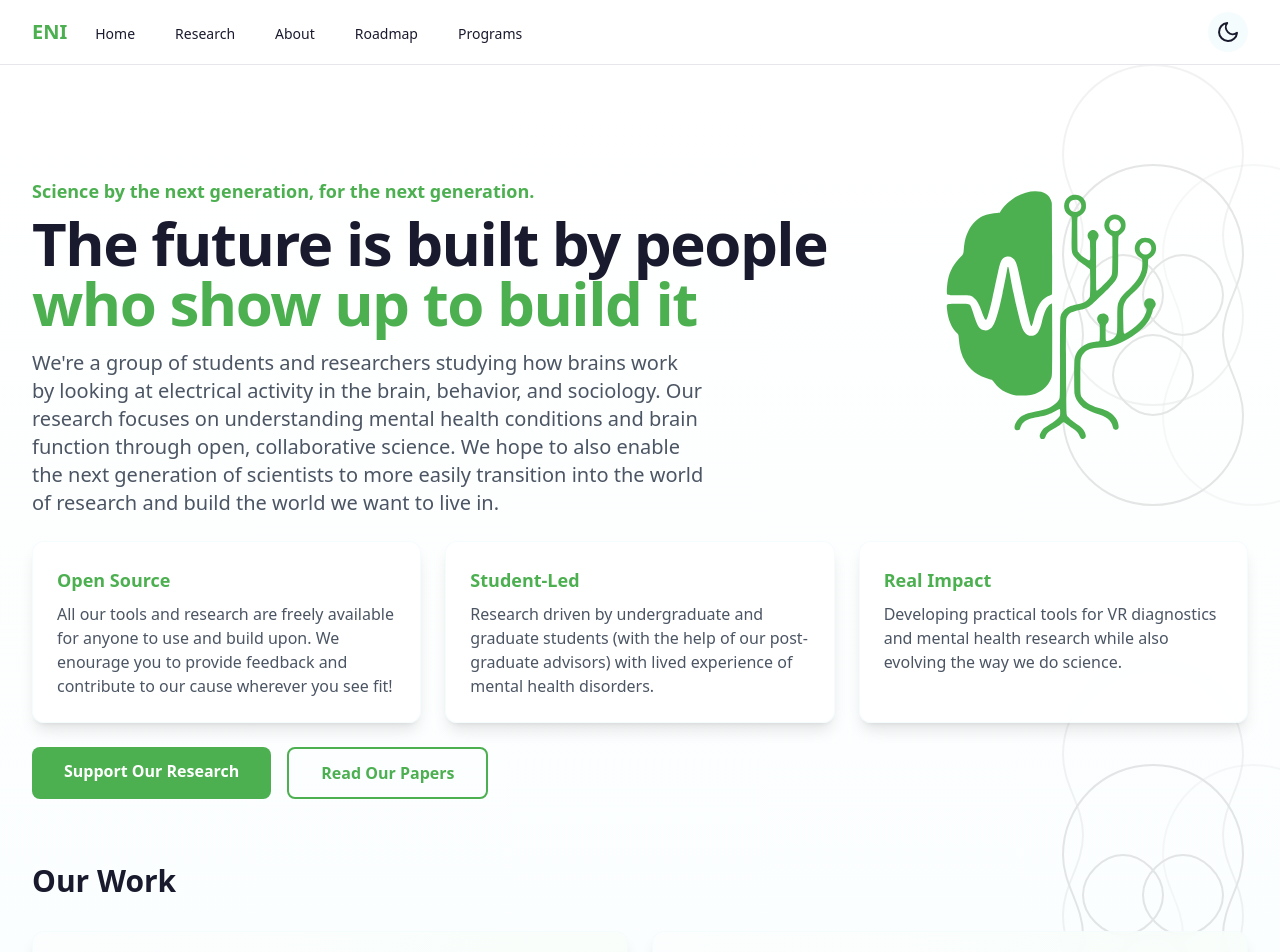
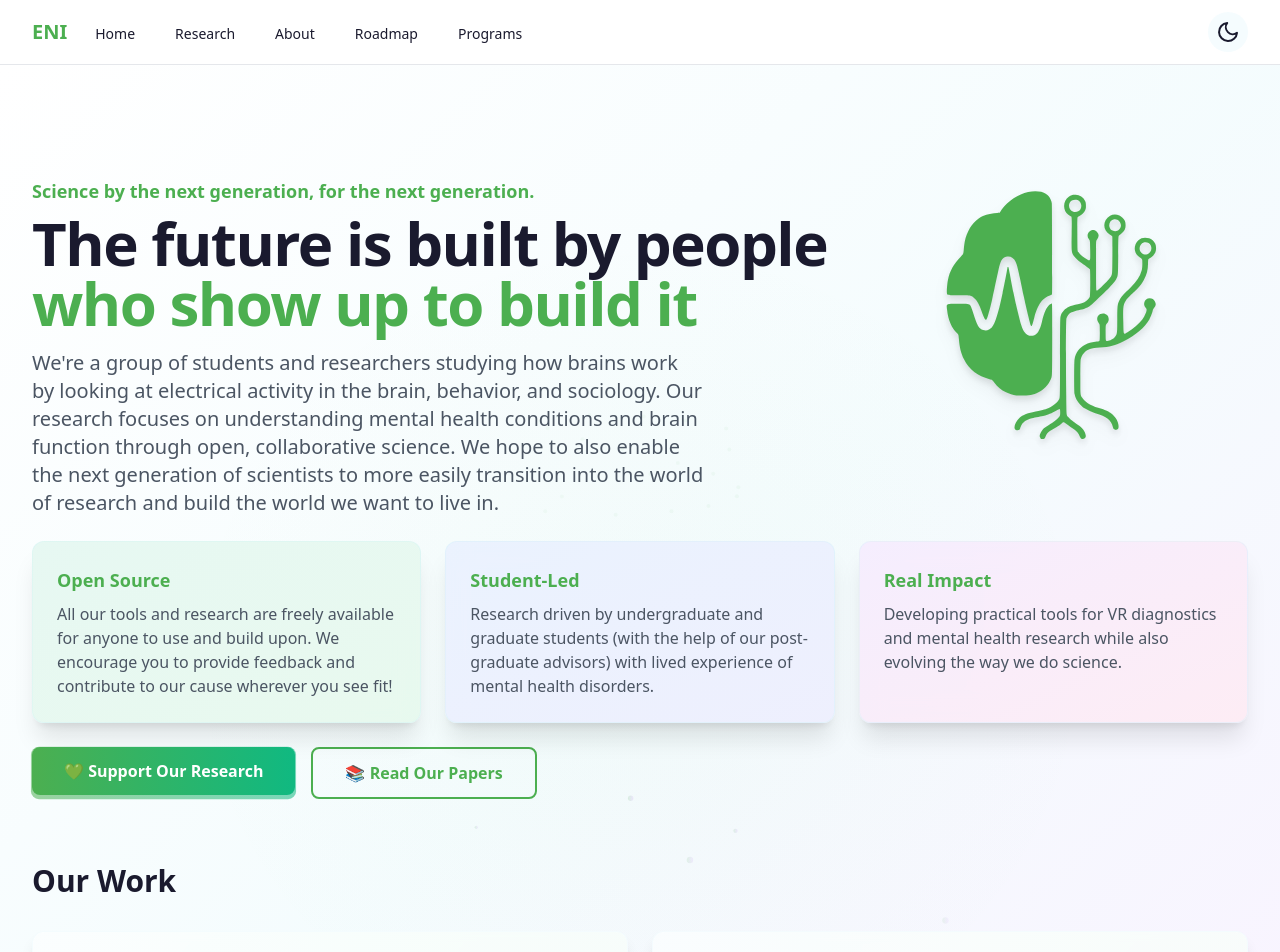
Before and after one commit to expressionneuroscienceinstitute/next-site, a Next.js app: page / in a window 1280 px wide. Shown: the top 952 px of the page. Built offline with nearby package versions, Linux system fonts and the light colour scheme.

Commit message:
Add enhanced hero section with neuron-inspired animations
Co-authored-by: ankziety <7530079+ankziety@users.noreply.github.com>

```diff
--- /dev/null
+++ b/src/components/FloatingParticles.tsx
@@ -0,0 +1,41 @@
+'use client'
+
+import { motion } from 'framer-motion'
+
+export default function FloatingParticles() {
+  const particles = Array.from({ length: 20 }, (_, i) => ({
+    id: i,
+    delay: Math.random() * 10,
+    duration: 15 + Math.random() * 10,
+    x: Math.random() * 100,
+    size: Math.random() * 6 + 2,
+  }))
+
+  return (
+    <div className="absolute inset-0 overflow-hidden pointer-events-none">
+      {particles.map((particle) => (
+        <motion.div
+          key={particle.id}
+          className="absolute rounded-full bg-gradient-to-r from-accent-light/30 to-purple-light/30 dark:from-accent-dark/20 dark:to-purple-dark/20"
+          style={{
+            width: particle.size,
+            height: particle.size,
+            left: `${particle.x}%`,
+          }}
+          animate={{
+            y: [1000, -100],
+            x: [0, Math.random() * 200 - 100],
+            opacity: [0, 0.7, 0.7, 0],
+            scale: [1, 1.2, 1],
+          }}
+          transition={{
+            duration: particle.duration,
+            delay: particle.delay,
+            repeat: Infinity,
+            ease: "linear",
+          }}
+        />
+      ))}
+    </div>
+  )
+}
--- a/src/components/Hero.tsx
+++ b/src/components/Hero.tsx
@@ -3,7 +3,10 @@
 import { motion } from 'framer-motion'
 import Link from 'next/link'
 import Image from 'next/image'
+import { useState, useEffect } from 'react'
 import ProgramCard from './ProgramCard'
+import NeuralBackground from './NeuralBackground'
+import FloatingParticles from './FloatingParticles'
 
 const programs = [
   {
@@ -20,33 +23,106 @@ const programs = [
 ]
 
 export default function Hero() {
+  const [mousePosition, setMousePosition] = useState({ x: 0, y: 0 })
+  const [isHovering, setIsHovering] = useState(false)
+
+  useEffect(() => {
+    const handleMouseMove = (e: MouseEvent) => {
+      setMousePosition({ x: e.clientX, y: e.clientY })
+    }
+
+    window.addEventListener('mousemove', handleMouseMove)
+    return () => window.removeEventListener('mousemove', handleMouseMove)
+  }, [])
+
   return (
-    <div className="relative overflow-hidden bg-gradient-to-b from-background-light to-secondary/10 dark:from-background-dark dark:to-purple-dark/10">
-      <div className="max-w-7xl mx-auto">
-        <div className="relative z-10 pb-8 sm:pb-16 md:pb-20 lg:w-full lg:pb-28 xl:pb-32">
+    <div className="relative overflow-hidden bg-gradient-to-br from-background-light via-secondary/20 to-purple-light/10 dark:from-background-dark dark:via-purple-dark/10 dark:to-accent-dark/5 min-h-screen">
+      {/* Neural Background Animation */}
+      <NeuralBackground />
+
+      {/* Floating Particles */}
+      <FloatingParticles />
+
+      {/* Animated Background Gradient */}
+      <motion.div
+        className="absolute inset-0 bg-gradient-radial from-accent-light/5 via-transparent to-transparent dark:from-accent-dark/5"
+        animate={{
+          scale: [1, 1.1, 1],
+          opacity: [0.3, 0.5, 0.3],
+        }}
+        transition={{
+          duration: 8,
+          repeat: Infinity,
+          ease: "easeInOut",
+        }}
+      />
+
+      <div className="max-w-7xl mx-auto relative z-10">
+        <div className="relative pb-8 sm:pb-16 md:pb-20 lg:w-full lg:pb-28 xl:pb-32">
           <main className="mt-10 mx-auto max-w-7xl px-4 sm:mt-12 sm:px-6 md:mt-16 lg:mt-20 lg:px-8 xl:mt-28">
-            {/* Title Section */}
+            {/* Title Section with Enhanced Animations */}
             <div className="sm:text-center lg:text-left relative">
               <motion.div
-                initial={{ opacity: 0, y: 20 }}
+                initial={{ opacity: 0, y: 30 }}
                 animate={{ opacity: 1, y: 0 }}
-                transition={{ duration: 0.8 }}
+                transition={{ duration: 1, ease: "easeOut" }}
               >
-                <span className="text-accent-light dark:text-accent-dark font-semibold text-lg">
+                <motion.span
+                  className="text-accent-light dark:text-accent-dark font-semibold text-lg"
+                  whileHover={{ scale: 1.05 }}
+                  transition={{ type: "spring", stiffness: 400, damping: 10 }}
+                >
                   Science by the next generation, for the next generation.
-                </span>
-                <h1 className="mt-2 text-4xl tracking-tight font-extrabold text-text-light dark:text-text-dark sm:text-5xl md:text-6xl">
-                  <span className="block">The future is built by people</span>
-                  <span className="block text-accent-light dark:text-accent-dark">who show up to build it</span>
-                </h1>
+                </motion.span>
+
+                <motion.h1
+                  className="mt-2 text-4xl tracking-tight font-extrabold text-text-light dark:text-text-dark sm:text-5xl md:text-6xl"
+                  style={{
+                    transform: `translate(${mousePosition.x * 0.01}px, ${mousePosition.y * 0.01}px)`,
+                  }}
+                >
+                  <motion.span
+                    className="block"
+                    initial={{ opacity: 0, x: -50 }}
+                    animate={{ opacity: 1, x: 0 }}
+                    transition={{ duration: 0.8, delay: 0.3 }}
+                  >
+                    The future is built by people
+                  </motion.span>
+                  <motion.span
+                    className="block text-accent-light dark:text-accent-dark"
+                    initial={{ opacity: 0, x: 50 }}
+                    animate={{ opacity: 1, x: 0 }}
+                    transition={{ duration: 0.8, delay: 0.5 }}
+                    whileHover={{
+                      scale: 1.02,
+                      textShadow: "0px 0px 20px rgba(76, 175, 80, 0.5)",
+                    }}
+                  >
+                    who show up to build it
+                  </motion.span>
+                </motion.h1>
               </motion.div>
 
-              {/* ENI Logo - External file with proper dark mode support */}
+              {/* Enhanced Logo with Interactive Effects */}
               <motion.div
-                initial={{ opacity: 0, x: 50 }}
-                animate={{ opacity: 1, x: 0 }}
-                transition={{ duration: 0.8, delay: 0.4 }}
+                initial={{ opacity: 0, scale: 0.8, rotate: -10 }}
+                animate={{ opacity: 1, scale: 1, rotate: 0 }}
+                transition={{ duration: 1, delay: 0.6, type: "spring", stiffness: 100 }}
                 className="hidden lg:block absolute -top-10 right-10 md:right-5 sm:right-0"
+                whileHover={{
+                  scale: 1.1,
+                  rotate: 5,
+                  filter: "drop-shadow(0 0 20px rgba(76, 175, 80, 0.4))",
+                }}
+                onHoverStart={() => setIsHovering(true)}
+                onHoverEnd={() => setIsHovering(false)}
+              >
+                <motion.div
+                  animate={isHovering ? {
+                    rotate: [0, 10, -10, 0],
+                  } : {}}
+                  transition={{ duration: 0.6, ease: "easeInOut" }}
                 >
                   <Image
                     src="/logos/ENI_logo_pink_vector.svg"
@@ -54,91 +130,154 @@ export default function Hero() {
                     width={350}
                     height={350}
                     priority
+                    className="drop-shadow-lg"
                   />
+                </motion.div>
               </motion.div>
             </div>
 
-            {/* Content Section (paragraph, cards, buttons) */}
+            {/* Content Section with Staggered Animations */}
             <div className="mt-4">
               <motion.p
                 initial={{ opacity: 0, y: 20 }}
                 animate={{ opacity: 1, y: 0 }}
-                transition={{ duration: 0.8, delay: 0.2 }}
+                transition={{ duration: 0.8, delay: 0.8 }}
                 className="text-base text-gray-600 dark:text-gray-300 sm:text-lg md:text-xl lg:max-w-2xl"
               >
                 We&apos;re a group of students and researchers studying how brains work by looking at electrical activity in the brain, behavior, and sociology. Our research focuses on understanding mental health conditions and brain function through open, collaborative science. We hope to also enable the next generation of scientists to more easily transition into the world of research and build the world we want to live in.
               </motion.p>
 
+              {/* Enhanced Feature Cards */}
               <motion.section
+                initial={{ opacity: 0, y: 30 }}
+                animate={{ opacity: 1, y: 0 }}
+                transition={{ duration: 0.8, delay: 1 }}
+                className="mt-6 grid grid-cols-1 gap-4 sm:grid-cols-3 sm:gap-6"
+                aria-label="Key features and organization values"
+                role="region"
+              >
+                {[
+                  {
+                    title: "Open Source",
+                    content: "All our tools and research are freely available for anyone to use and build upon. We encourage you to provide feedback and contribute to our cause wherever you see fit!",
+                    gradient: "from-emerald-500/10 to-green-500/10 dark:from-emerald-400/10 dark:to-green-400/10"
+                  },
+                  {
+                    title: "Student-Led",
+                    content: "Research driven by undergraduate and graduate students (with the help of our post-graduate advisors) with lived experience of mental health disorders.",
+                    gradient: "from-blue-500/10 to-indigo-500/10 dark:from-blue-400/10 dark:to-indigo-400/10"
+                  },
+                  {
+                    title: "Real Impact",
+                    content: "Developing practical tools for VR diagnostics and mental health research while also evolving the way we do science.",
+                    gradient: "from-purple-500/10 to-pink-500/10 dark:from-purple-400/10 dark:to-pink-400/10"
+                  }
+                ].map((feature, index) => (
+                  <motion.article
+                    key={feature.title}
+                    className={`bg-white/90 dark:bg-background-dark/70 backdrop-blur-md rounded-xl p-6 shadow-xl border border-secondary/30 dark:border-purple-dark/30 bg-gradient-to-br ${feature.gradient} hover:shadow-2xl transition-all duration-300`}
                     initial={{ opacity: 0, y: 20 }}
                     animate={{ opacity: 1, y: 0 }}
-                transition={{ duration: 0.8, delay: 0.4 }}
-                className="mt-6 grid grid-cols-1 gap-4 sm:grid-cols-3 sm:gap-6"
-                aria-label="Key features"
+                    transition={{ duration: 0.6, delay: 1.2 + index * 0.1 }}
+                    whileHover={{
+                      scale: 1.02,
+                      y: -5,
+                      boxShadow: "0 20px 40px rgba(0,0,0,0.1)",
+                    }}
                   >
-                <article className="bg-white/80 dark:bg-background-dark/50 backdrop-blur-sm rounded-xl p-6 shadow-lg border border-secondary/20 dark:border-purple-dark/20">
-                  <h3 className="text-accent-light dark:text-accent-dark font-semibold text-lg mb-2">Open Source</h3>
-                  <p className="text-gray-600 dark:text-gray-300">All our tools and research are freely available for anyone to use and build upon. We enourage you to provide feedback and contribute to our cause wherever you see fit!</p>
-                </article>
-                <article className="bg-white/80 dark:bg-background-dark/50 backdrop-blur-sm rounded-xl p-6 shadow-lg border border-secondary/20 dark:border-purple-dark/20">
-                  <h3 className="text-accent-light dark:text-accent-dark font-semibold text-lg mb-2">Student-Led</h3>
-                  <p className="text-gray-600 dark:text-gray-300">Research driven by undergraduate and graduate students (with the help of our post-graduate advisors) with lived experience of mental health disorders.</p>
-                </article>
-                <article className="bg-white/80 dark:bg-background-dark/50 backdrop-blur-sm rounded-xl p-6 shadow-lg border border-secondary/20 dark:border-purple-dark/20">
-                  <h3 className="text-accent-light dark:text-accent-dark font-semibold text-lg mb-2">Real Impact</h3>
-                  <p className="text-gray-600 dark:text-gray-300">Developing practical tools for VR diagnostics and mental health research while also evolving the way we do science.</p>
-                </article>
+                    <motion.h3
+                      className="text-accent-light dark:text-accent-dark font-semibold text-lg mb-2"
+                      whileHover={{ scale: 1.05 }}
+                    >
+                      {feature.title}
+                    </motion.h3>
+                    <p className="text-gray-600 dark:text-gray-300">{feature.content}</p>
+                  </motion.article>
+                ))}
               </motion.section>
 
+              {/* Enhanced Call-to-Action Buttons */}
               <motion.div
                 initial={{ opacity: 0, y: 20 }}
                 animate={{ opacity: 1, y: 0 }}
-                transition={{ duration: 0.8, delay: 0.6 }}
+                transition={{ duration: 0.8, delay: 1.5 }}
                 className="mt-6 flex justify-center sm:justify-center lg:justify-start gap-4"
               >
+                <motion.div
+                  whileHover={{ scale: 1.05 }}
+                  whileTap={{ scale: 0.95 }}
+                  className="relative"
+                >
+                  {/* Pulsing effect for donation button */}
+                  <motion.div
+                    className="absolute inset-0 rounded-lg bg-gradient-to-r from-accent-light to-emerald-500 dark:from-accent-dark dark:to-emerald-400"
+                    animate={{
+                      scale: [1, 1.05, 1],
+                      opacity: [0.5, 0.8, 0.5],
+                    }}
+                    transition={{
+                      duration: 2,
+                      repeat: Infinity,
+                      ease: "easeInOut",
+                    }}
+                  />
                   <Link
                     href="https://donorbox.org/expression-neuroscience-institute?default_interval=q"
-                  className="inline-block px-8 py-3 rounded-lg font-semibold bg-accent-light dark:bg-accent-dark text-background-light dark:text-background-dark hover:opacity-90 transition-opacity focus:outline-none focus:ring-2 focus:ring-accent-light dark:focus:ring-accent-dark focus:ring-offset-2 focus:ring-offset-background-light dark:focus:ring-offset-background-dark"
+                    className="relative inline-block px-8 py-3 rounded-lg font-semibold bg-gradient-to-r from-accent-light to-emerald-500 dark:from-accent-dark dark:to-emerald-400 text-white hover:shadow-xl transition-all duration-300 focus:outline-none focus:ring-2 focus:ring-accent-light dark:focus:ring-accent-dark focus:ring-offset-2 focus:ring-offset-background-light dark:focus:ring-offset-background-dark"
                     target="_blank"
                     rel="noopener noreferrer"
                     aria-label="Support our research through donations (opens in new tab)"
                   >
-                  Support Our Research
+                    💚 Support Our Research
                   </Link>
+                </motion.div>
+                <motion.div
+                  whileHover={{ scale: 1.05 }}
+                  whileTap={{ scale: 0.95 }}
+                >
                   <Link
                     href="/research#:~:text=Publications"
-                  className="inline-block px-8 py-3 border-2 border-accent-light dark:border-accent-dark text-accent-light dark:text-accent-dark font-semibold rounded-lg hover:bg-accent-light hover:text-background-light dark:hover:bg-accent-dark dark:hover:text-background-dark transition-colors focus:outline-none focus:ring-2 focus:ring-accent-light dark:focus:ring-accent-dark focus:ring-offset-2 focus:ring-offset-background-light dark:focus:ring-offset-background-dark"
+                    className="inline-block px-8 py-3 border-2 border-accent-light dark:border-accent-dark text-accent-light dark:text-accent-dark font-semibold rounded-lg hover:bg-accent-light hover:text-white dark:hover:bg-accent-dark dark:hover:text-background-dark transition-all duration-300 focus:outline-none focus:ring-2 focus:ring-accent-light dark:focus:ring-accent-dark focus:ring-offset-2 focus:ring-offset-background-light dark:focus:ring-offset-background-dark"
                   >
-                  Read Our Papers
+                    📚 Read Our Papers
                   </Link>
+                </motion.div>
               </motion.div>
             </div>
 
-            {/* Programs Section */}
+            {/* Programs Section with Enhanced Animations */}
             <motion.section
               initial={{ opacity: 0 }}
               animate={{ opacity: 1 }}
-              transition={{ duration: 0.8, delay: 0.8 }}
+              transition={{ duration: 0.8, delay: 1.8 }}
               className="mt-16"
+              aria-label="Our research programs and initiatives"
+              role="region"
             >
-              <h2 className="text-3xl font-bold text-text-light dark:text-text-dark mb-8">Our Work</h2>
+              <motion.h2
+                className="text-3xl font-bold text-text-light dark:text-text-dark mb-8"
+                initial={{ opacity: 0, x: -20 }}
+                animate={{ opacity: 1, x: 0 }}
+                transition={{ duration: 0.6, delay: 1.9 }}
+              >
+                Our Work
+              </motion.h2>
               <div className="grid gap-6 md:grid-cols-2">
-                {programs.map((program) => (
-                  <ProgramCard key={program.title} {...program} />
+                {programs.map((program, index) => (
+                  <motion.div
+                    key={program.title}
+                    initial={{ opacity: 0, y: 30 }}
+                    animate={{ opacity: 1, y: 0 }}
+                    transition={{ duration: 0.6, delay: 2 + index * 0.1 }}
+                  >
+                    <ProgramCard {...program} />
+                  </motion.div>
                 ))}
               </div>
             </motion.section>
           </main>
         </div>
       </div>
-
-      {/* Decorative background elements */}
-      <motion.div
-        initial={{ opacity: 0 }}
-        animate={{ opacity: 0.1 }}
-        transition={{ duration: 1, delay: 0.8 }}
-        className="absolute top-0 right-0 w-1/3 h-full bg-[url('/brain-pattern.svg')] opacity-10 dark:opacity-5"
-      />
     </div>
   )
 }
--- /dev/null
+++ b/src/components/NeuralBackground.tsx
@@ -0,0 +1,92 @@
+'use client'
+
+import { useEffect, useRef, useState } from 'react'
+import { motion } from 'framer-motion'
+
+export default function NeuralBackground() {
+  const canvasRef = useRef<HTMLCanvasElement>(null)
+  const [dimensions, setDimensions] = useState({ width: 0, height: 0 })
+  const [mousePosition, setMousePosition] = useState({ x: 0, y: 0 })
+
+  // Initialize dimensions
+  useEffect(() => {
+    const updateDimensions = () => {
+      if (typeof window !== 'undefined') {
+        setDimensions({
+          width: window.innerWidth,
+          height: window.innerHeight
+        })
+      }
+    }
+
+    updateDimensions()
+    window.addEventListener('resize', updateDimensions)
+    return () => window.removeEventListener('resize', updateDimensions)
+  }, [])
+
+  // Mouse tracking
+  useEffect(() => {
+    const handleMouseMove = (e: MouseEvent) => {
+      setMousePosition({ x: e.clientX, y: e.clientY })
+    }
+
+    if (typeof window !== 'undefined') {
+      window.addEventListener('mousemove', handleMouseMove)
+      return () => window.removeEventListener('mousemove', handleMouseMove)
+    }
+  }, [])
+
+  // Simple animation
+  useEffect(() => {
+    const canvas = canvasRef.current
+    if (!canvas || dimensions.width === 0 || dimensions.height === 0) return
+
+    const ctx = canvas.getContext('2d')
+    if (!ctx) return
+
+    let animationId: number | null = null
+
+    const animate = () => {
+      ctx.clearRect(0, 0, dimensions.width, dimensions.height)
+
+      // Simple floating dots
+      const time = Date.now() * 0.001
+      for (let i = 0; i < 20; i++) {
+        const x = (Math.sin(time + i) * 100) + (dimensions.width / 2)
+        const y = (Math.cos(time + i * 0.5) * 50) + (dimensions.height / 2)
+
+        ctx.fillStyle = `rgba(76, 175, 80, 0.2)`
+        ctx.beginPath()
+        ctx.arc(x, y, 2, 0, Math.PI * 2)
+        ctx.fill()
+      }
+
+      animationId = requestAnimationFrame(animate)
+    }
+
+    animate()
+
+    return () => {
+      if (animationId) {
+        cancelAnimationFrame(animationId)
+      }
+    }
+  }, [dimensions, mousePosition])
+
+  if (dimensions.width === 0 || dimensions.height === 0) {
+    return null
+  }
+
+  return (
+    <motion.canvas
+      ref={canvasRef}
+      width={dimensions.width}
+      height={dimensions.height}
+      className="absolute inset-0 pointer-events-none opacity-30"
+      style={{ zIndex: -1 }}
+      initial={{ opacity: 0 }}
+      animate={{ opacity: 0.3 }}
+      transition={{ duration: 2 }}
+    />
+  )
+}
```
Lines whose indentation alone changed are shown as unchanged.
